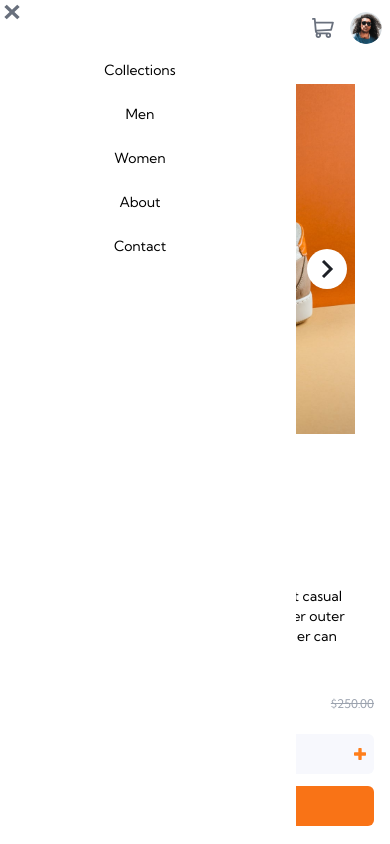
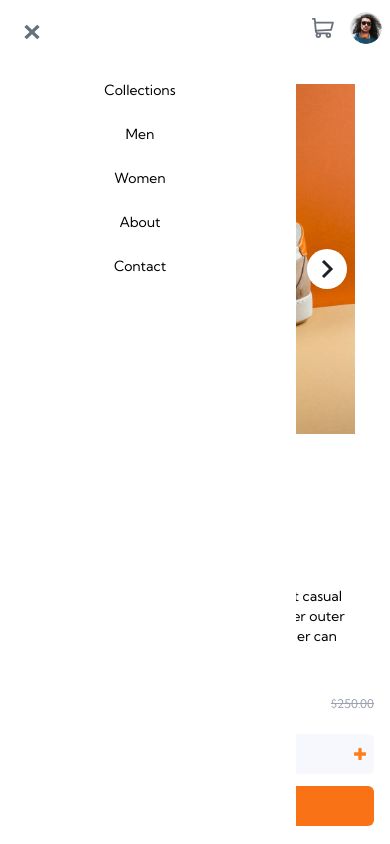
Before and after one commit to emmanuelojo/product-card, a Vue app: page / in a window 390 px wide. Both pictures are taken after a click on the picture 20 px from the left and 28 px from the top of the page. Shown: the top 844 px of the page. Built offline with nearby package versions, Linux system fonts and the light colour scheme.

Commit message:
sidebar adjusted

```diff
--- a/src/components/Navbar.vue
+++ b/src/components/Navbar.vue
@@ -20,7 +20,7 @@ const props = defineProps({
      <nav class="fixed w-full lg:sticky lg:top-0 h-14 md:h-fit bg-white flex justify-between items-center md:pb-[18px] md:border-b px-2 md:pt-2 lg:px-0">
         <transition name="slide-right" mode="out-in" appear>
             <div v-if="toggleMenu" class="w-4/5 flex flex-col gap-10 absolute -top-4 -left-4  bg-white  h-screen" style="z-index=8888">
-                <img @click="toggleMenu = false" src="../assets/images/icon-close.svg" alt="close" class="w-4 h-4 ml-5 mt-5 cursor-pointer">
+                <img @click="toggleMenu = false" src="../assets/images/icon-close.svg" alt="close" class="w-4 h-4 ml-10 mt-10 cursor-pointer">
                 <ul class="flex flex-col items-center gap-6">
                     <li v-for="link in navLink" :key="link" class="text-sm"> {{ link }}</li>
                 </ul>
```
